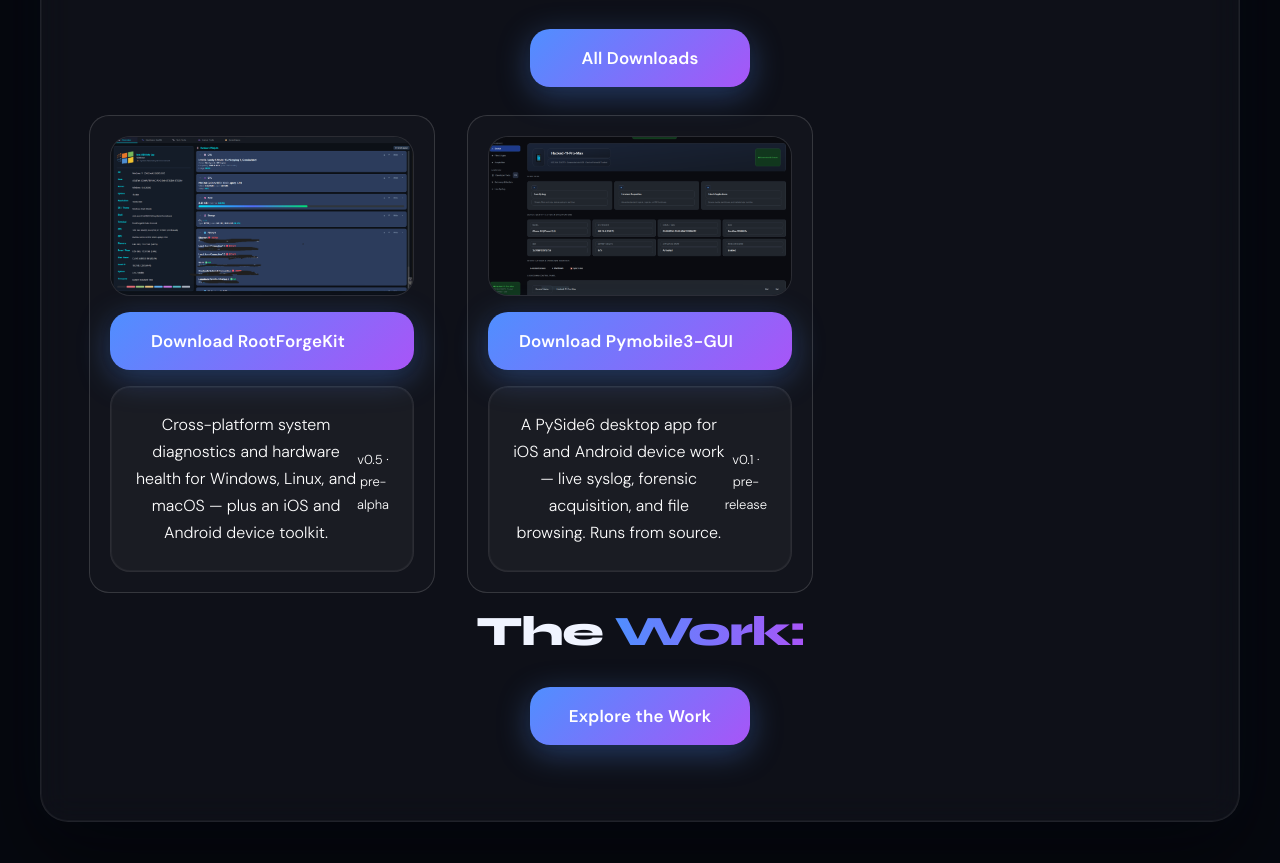
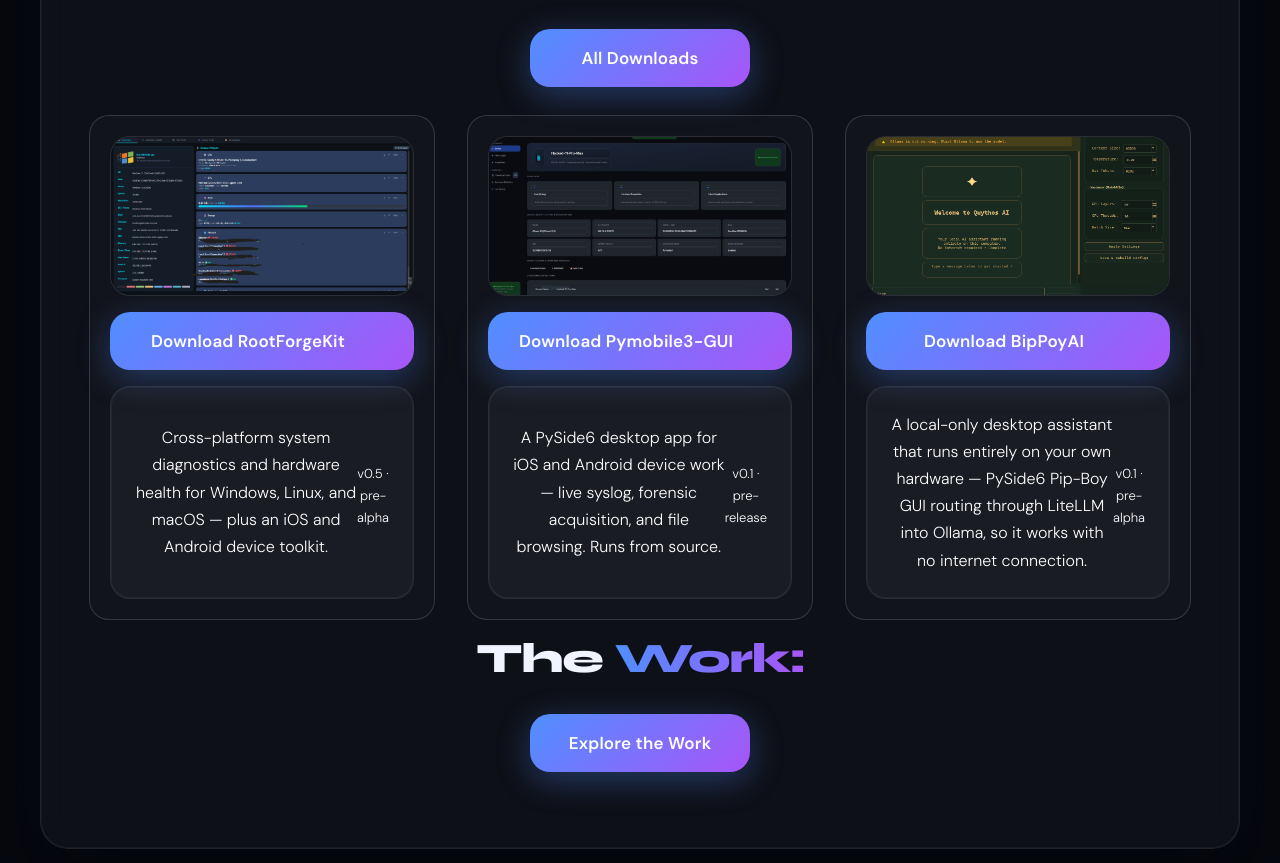
Before and after one commit to NickHarrison96/NickHarrison96.github.io, a plain HTML site: page index.html in a window 1280 px wide. Shown: the part 1523-2386 px from the top of the page. Drawn offline with Linux system fonts and the light colour scheme.

Commit message:
Add BipPoyAI to the homepage free tools grid

```diff
--- a/index.html
+++ b/index.html
@@ -336,6 +336,14 @@
         img: 'assets/dl-pymobile3.png',
         href: 'https://github.com/NickHarrison96/Pymobile3-GUI/archive/refs/heads/feature/sshrd-ramdisk.zip',
         desc: 'A PySide6 desktop app for iOS and Android device work — live syslog, forensic acquisition, and file browsing. Runs from source.'
+      },
+      {
+        name: 'BipPoyAI',
+        version: 'v0.1 · pre-alpha',
+        hue: 32,
+        img: 'assets/dl-bippoyai.png',
+        href: 'https://github.com/NickHarrison96/BipPoyAI/archive/refs/heads/main.zip',
+        desc: 'A local-only desktop assistant that runs entirely on your own hardware — PySide6 Pip-Boy GUI routing through LiteLLM into Ollama, so it works with no internet connection.'
       }
     ];
 
```
